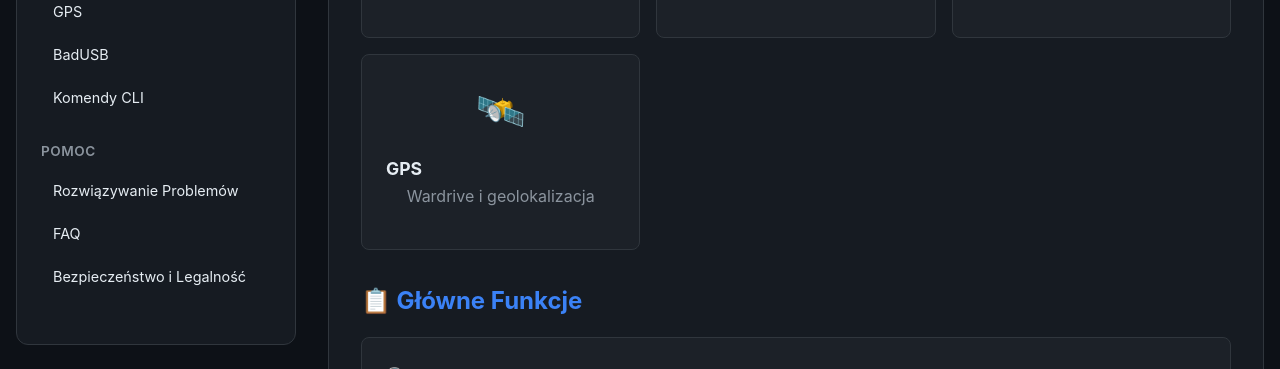
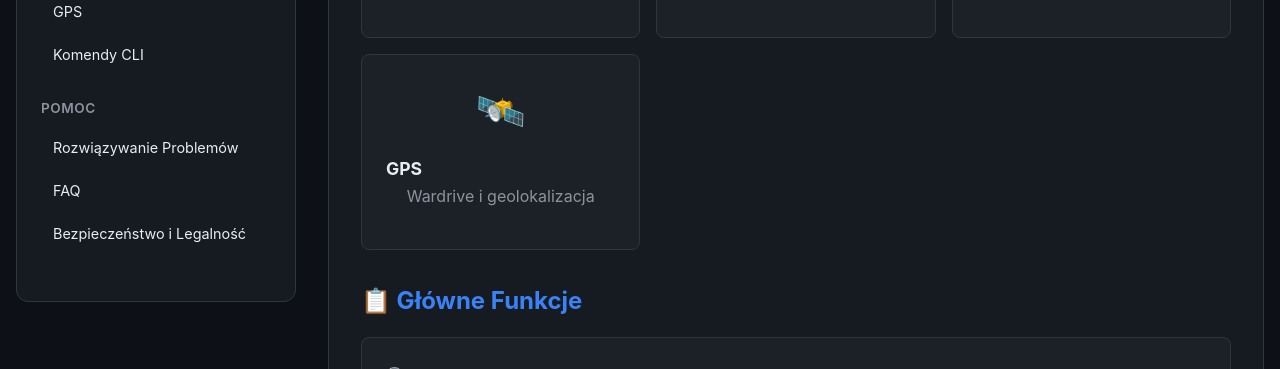
Before and after one commit to MarauTech/MarauderInstrukcja, a plain HTML site: page index.html in a window 1280 px wide. Shown: the part 731-1100 px from the top of the page. Drawn offline with Linux system fonts and the light colour scheme.

Commit message:
Update index.html

```diff
--- a/index.html
+++ b/index.html
@@ -539,7 +539,6 @@
             <div class="nav-section">
                 <h4>Dodatkowe</h4>
                 <a href="#" class="nav-link" data-section="gps">GPS</a>
-                <a href="#" class="nav-link" data-section="badusb">BadUSB</a>
                 <a href="#" class="nav-link" data-section="cli">Komendy CLI</a>
             </div>
 
```
